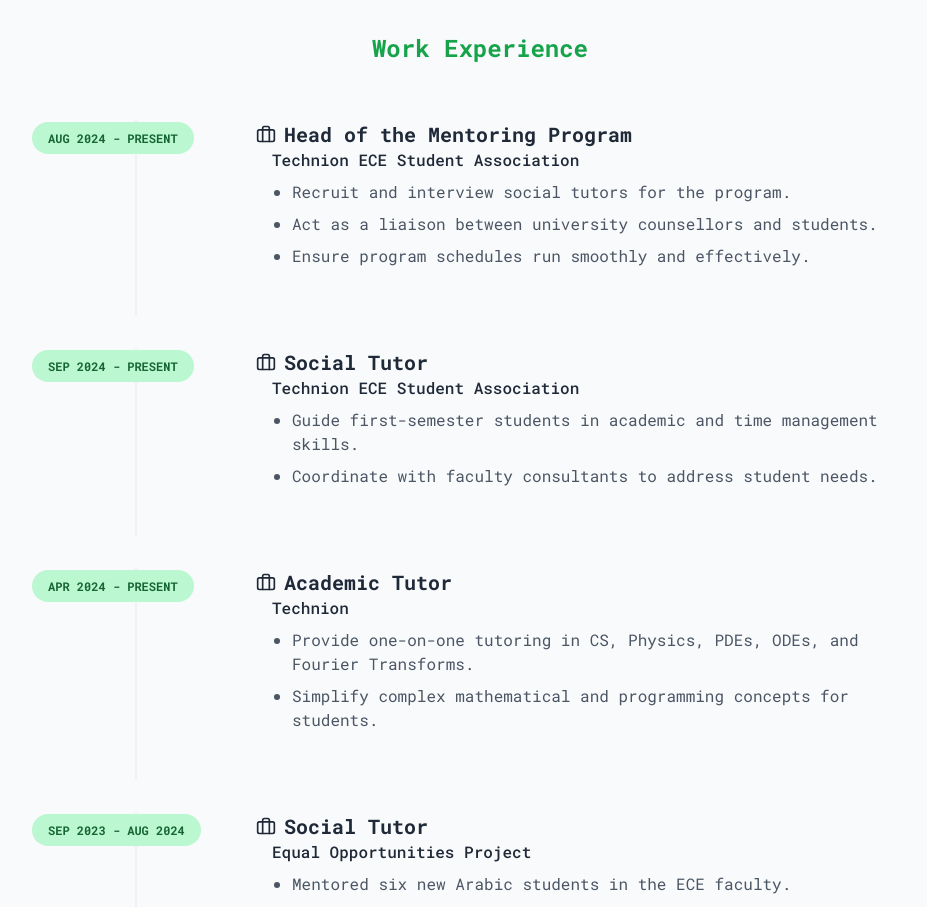
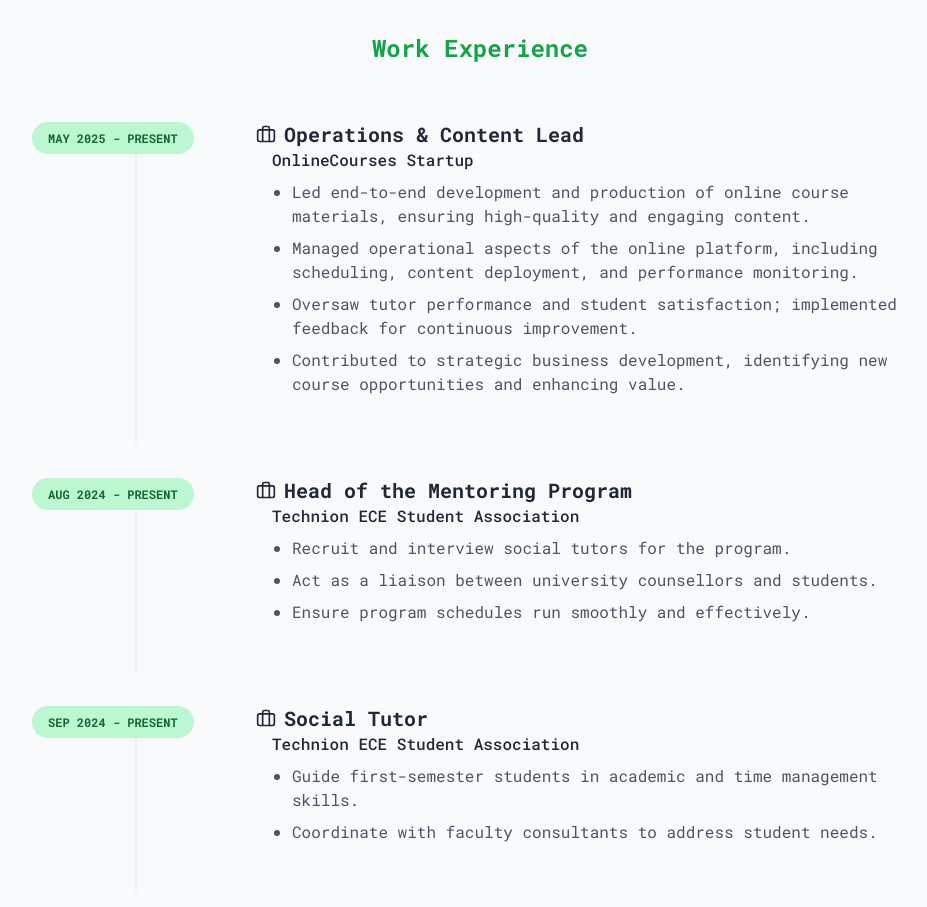
Before and after one commit to RomeoCoding/romeo-portfolio, a React (Vite) app: page / in a window 1280 px wide. Shown: the part 1740-2647 px from the top of the page, without its empty margins (160-1087 px from the left). Built offline with nearby package versions, Linux system fonts and the light colour scheme.

Commit message:
Add files via upload

```diff
--- a/components/Header.tsx
+++ b/components/Header.tsx
@@ -1,5 +1,6 @@
 
 import React, { useState, useEffect } from 'react';
+import { createPortal } from 'react-dom';
 import { SunIcon, MoonIcon, MenuIcon, XIcon } from './Icons';
 import MatrixBackground from './MatrixBackground';
 
@@ -54,6 +55,7 @@
     ];
 
     return (
+        <>
             <header className={`sticky top-0 z-50 transition-all duration-300 relative ${isScrolled ? 'bg-[var(--header-bg-color)] backdrop-blur-lg shadow-lg shadow-green-500/10' : 'bg-transparent'}`}>
                 {isScrolled && (
                     <div className="absolute inset-0 z-0 overflow-hidden">
@@ -87,10 +89,11 @@
                 <div className="w-full bg-transparent h-1 absolute bottom-0 left-0">
                     <div className="bg-[var(--primary-color)] h-1" style={{ width: `${scrollProgress}%` }}></div>
                 </div>
+            </header>
 
-            {/* Mobile Menu */}
-            {isMenuOpen && (
-                <div className="fixed inset-0 bg-[var(--bg-color)]/95 z-[999] flex flex-col items-center justify-center animate-fade-in md:hidden">
+            {/* Mobile Menu Portal */}
+            {isMenuOpen && createPortal(
+                <div className="fixed inset-0 bg-[var(--bg-color)]/95 z-[9999] flex flex-col items-center justify-center animate-fade-in md:hidden">
                     <button onClick={() => setIsMenuOpen(false)} className="absolute top-6 right-5 text-[var(--text-muted-color)] hover:text-[var(--primary-color)] transition-colors" aria-label="Close menu">
                         <XIcon className="w-8 h-8"/>
                     </button>
@@ -109,9 +112,10 @@
                             </a>
                         ))}
                     </nav>
-                </div>
+                </div>,
+                document.body
             )}
-        </header>
+        </>
     );
 };
 
--- a/components/Projects.tsx
+++ b/components/Projects.tsx
@@ -74,7 +74,7 @@
       <p className="text-lg text-[var(--text-muted-color)] text-center mb-12 max-w-3xl mx-auto">Here are some of my works, showcasing my skills across hardware and software disciplines.</p>
 
       {/* Projects Grid */}
-      <div className="flex flex-col gap-8 lg:grid lg:grid-cols-2">
+      <div className="grid grid-cols-1 lg:grid-cols-2 gap-8">
         {INITIAL_PROJECTS.map((project, index) => (
           <ProjectCard key={index} project={project} />
         ))}
--- a/constants.tsx
+++ b/constants.tsx
@@ -8,6 +8,17 @@
 } from './components/Icons';
 
 export const EXPERIENCES: Experience[] = [
+  {
+    role: 'Operations & Content Lead',
+    company: 'OnlineCourses Startup',
+    period: 'May 2025 - Present',
+    description: [
+      'Led end-to-end development and production of online course materials, ensuring high-quality and engaging content.',
+      'Managed operational aspects of the online platform, including scheduling, content deployment, and performance monitoring.',
+      'Oversaw tutor performance and student satisfaction; implemented feedback for continuous improvement.',
+      'Contributed to strategic business development, identifying new course opportunities and enhancing value.',
+    ]
+  },
   {
     role: 'Head of the Mentoring Program',
     company: 'Technion ECE Student Association',
--- a/index.html
+++ b/index.html
@@ -121,7 +121,8 @@
     "lucide-react": "https://esm.sh/lucide-react@^0.539.0",
     "path": "https://esm.sh/path@^0.12.7",
     "vite": "https://esm.sh/vite@^7.1.2",
-    "url": "https://esm.sh/url@^0.11.4"
+    "url": "https://esm.sh/url@^0.11.4",
+    "react-dom": "https://esm.sh/react-dom@^19.1.1"
   }
 }
 </script>
```
Lines whose indentation alone changed are shown as unchanged.
